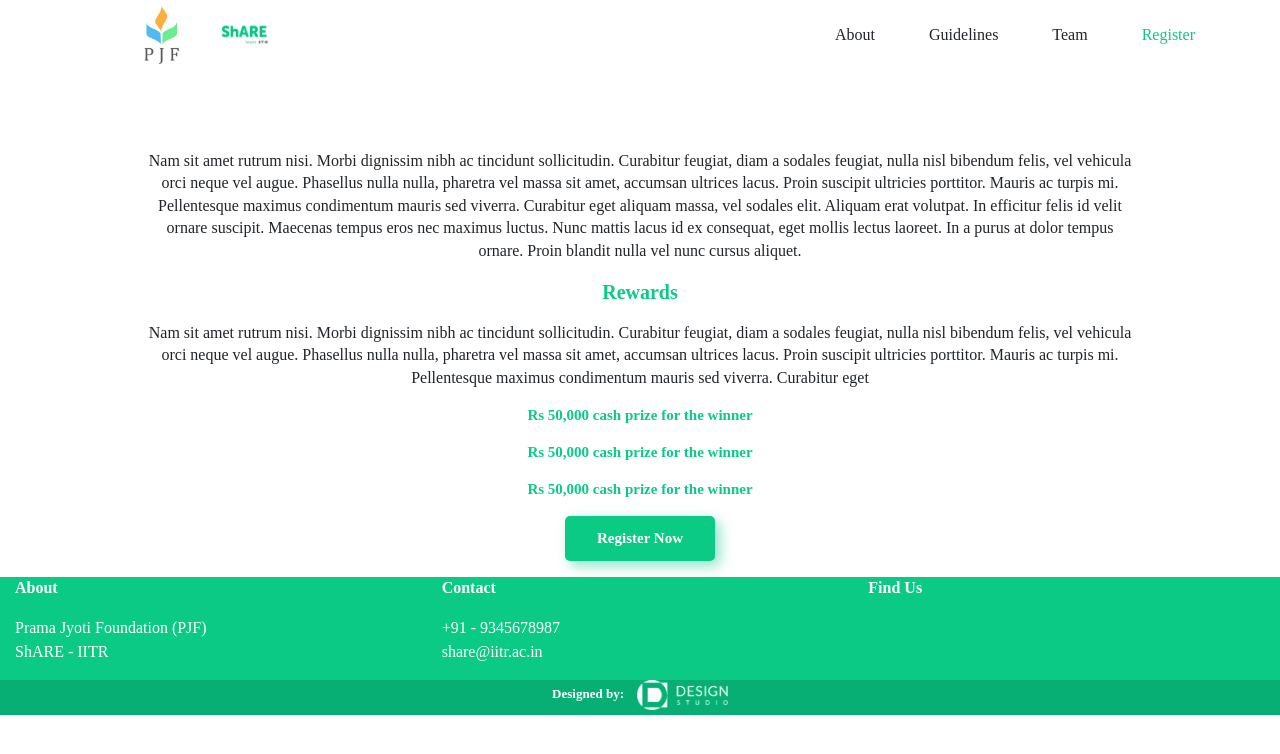
After one commit to nikhilmuz/ShARE_IITR, a PHP site: page /about.php in a window 1280 px wide. The commit adds this page. Shown: the top 754 px of the page. Run offline with PHP 8.4, Linux system fonts and the light colour scheme; some web fonts are replaced.

Commit message:
Added About Page

```diff
--- /dev/null
+++ b/about.php
@@ -0,0 +1,16 @@
+<?php include_once('components/header.php'); ?>
+<style type="text/css">
+@import url("assets/css/about.css");
+</style>
+<div class="row content">
+	<div class="heading col-md-12">
+        <p align="center">Nam sit amet rutrum nisi. Morbi dignissim nibh ac tincidunt sollicitudin. Curabitur feugiat, diam a sodales feugiat, nulla nisl bibendum felis, vel vehicula orci neque vel augue. Phasellus nulla nulla, pharetra vel massa sit amet, accumsan ultrices lacus. Proin suscipit ultricies porttitor. Mauris ac turpis mi. Pellentesque maximus condimentum mauris sed viverra. Curabitur eget aliquam massa, vel sodales elit. Aliquam erat volutpat. In efficitur felis id velit ornare suscipit. Maecenas tempus eros nec maximus luctus. Nunc mattis lacus id ex consequat, eget mollis lectus laoreet. In a purus at dolor tempus ornare. Proin blandit nulla vel nunc cursus aliquet.</p>
+        <p class="head-text" align="center">Rewards</p>
+        <p align="center">Nam sit amet rutrum nisi. Morbi dignissim nibh ac tincidunt sollicitudin. Curabitur feugiat, diam a sodales feugiat, nulla nisl bibendum felis, vel vehicula orci neque vel augue. Phasellus nulla nulla, pharetra vel massa sit amet, accumsan ultrices lacus. Proin suscipit ultricies porttitor. Mauris ac turpis mi. Pellentesque maximus condimentum mauris sed viverra. Curabitur eget</p>
+        <p class="info-text">Rs 50,000 cash prize for the winner</p>
+        <p class="info-text">Rs 50,000 cash prize for the winner</p>
+        <p class="info-text">Rs 50,000 cash prize for the winner</p>
+        <p class="info-text"><input type="button" value="Register Now" class="btn solid-btn"></p>
+	</div>
+</div>
+<?php include_once('components/footer.php'); ?>
--- /dev/null
+++ b/assets/css/about.css
@@ -0,0 +1,6 @@
+.info-text{
+    color: #0aca86;
+    font-weight: bold;
+    font-size: 15px;
+    text-align: center;
+}
--- a/assets/css/share.css
+++ b/assets/css/share.css
@@ -4,10 +4,16 @@ body{
 	padding: 0px;
     font-family: 'Metropolis';
 }
-
+.content{
+    margin-top: 150px;
+}
 .list{
     list-style: none;
     padding-left: 0;
+}
+.heading{
+    padding-left: 146px;
+    padding-right: 146px;
 }
 
 .head-text{
--- a/components/header.php
+++ b/components/header.php
@@ -22,7 +22,7 @@
 	<img class="sharelogo" src="assets/images/share_logo.png"/>
 </div>
 	<ul class="navitems">
-		<li>About</li>
+        <li onclick="document.location='about.php';">About</li>
 		<li>Guidelines</li>
 		<li>Team</li>
 		<li><span class="active_nav">Register</span></li>
```
Also changed, not shown: assets/css/home.css (+0 -8 lines).
